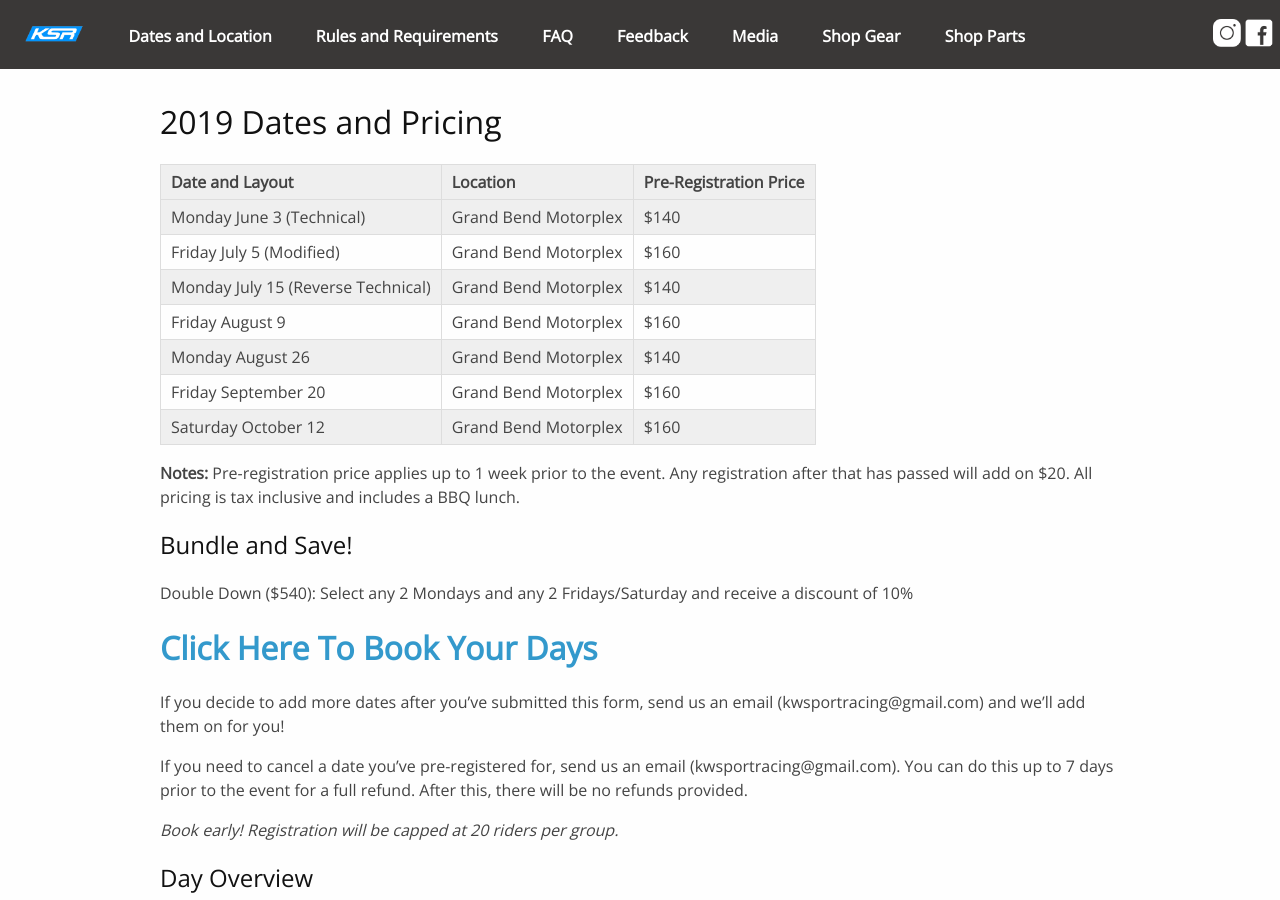
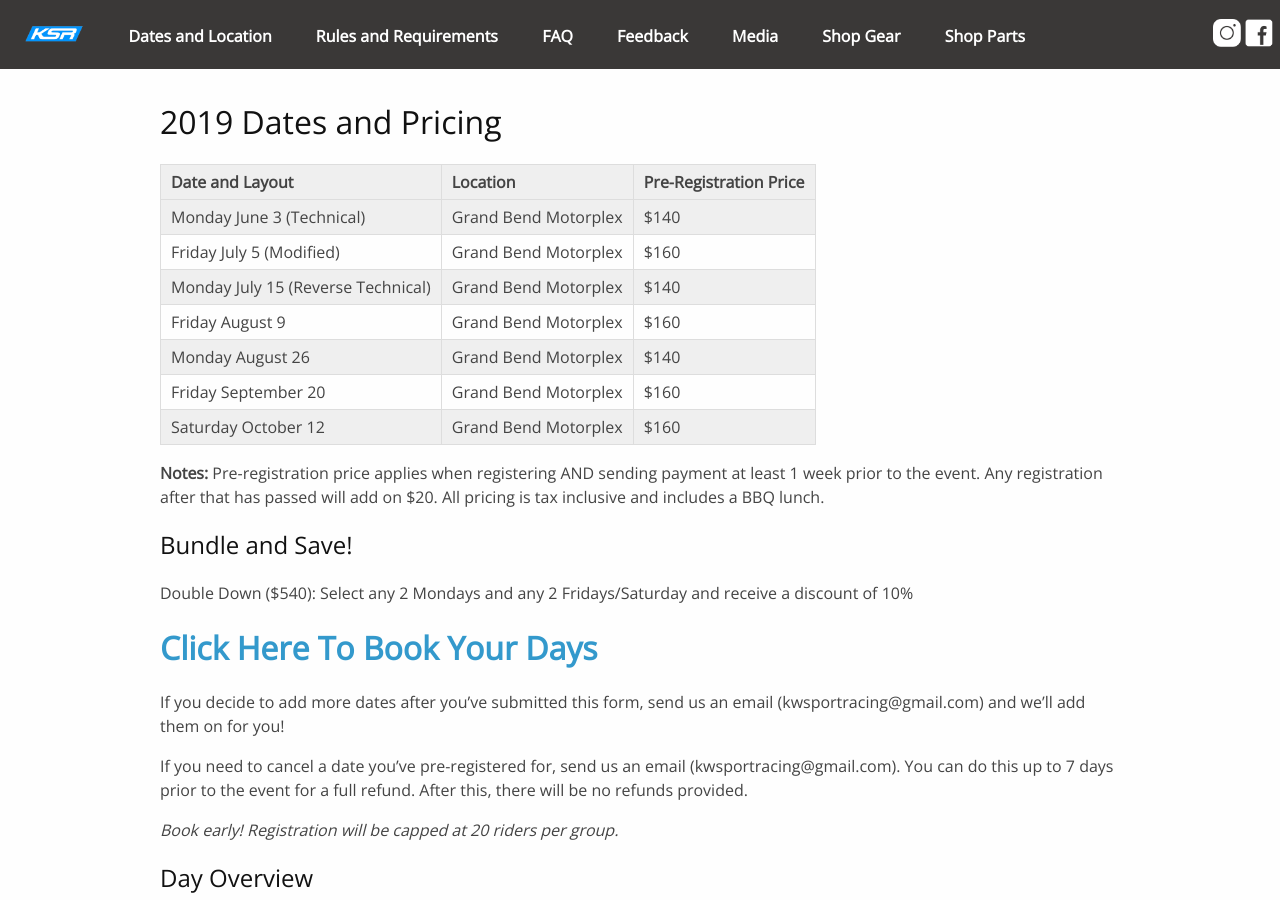
Before and after one commit to kwsportracing/site, a Jekyll site: the page built from docs/dates.md, in a window 1280 px wide and 900 px high. Built offline with Jekyll 4.4.1, drawn with Linux system fonts in a browser that asks for light colours; nearby versions of some CDN libraries.

Commit message:
Update dates.md
Added layout for 15 and wording change on pre-reg

```diff
--- a/docs/dates.md
+++ b/docs/dates.md
@@ -16,7 +16,7 @@
 | Friday September 20                | Grand Bend Motorplex | $160                   |
 | Saturday October 12                | Grand Bend Motorplex | $160                   |
 
-**Notes:** Pre-registration price applies up to 1 week prior to the event. Any registration after that has passed will add on $20. All pricing is tax inclusive and includes a BBQ lunch.
+**Notes:** Pre-registration price applies when registering AND sending payment at least 1 week prior to the event. Any registration after that has passed will add on $20. All pricing is tax inclusive and includes a BBQ lunch.
 
 ### Bundle and Save!
 
```
